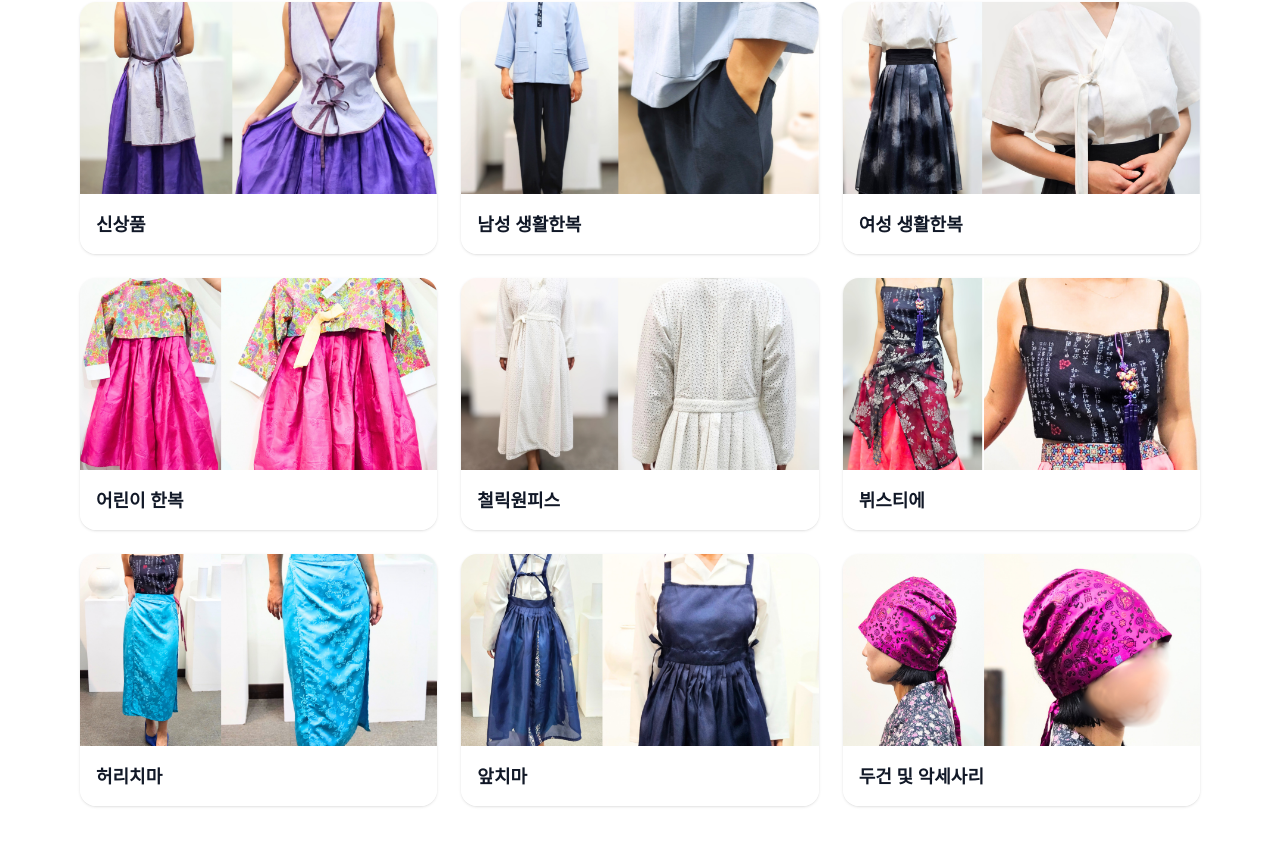
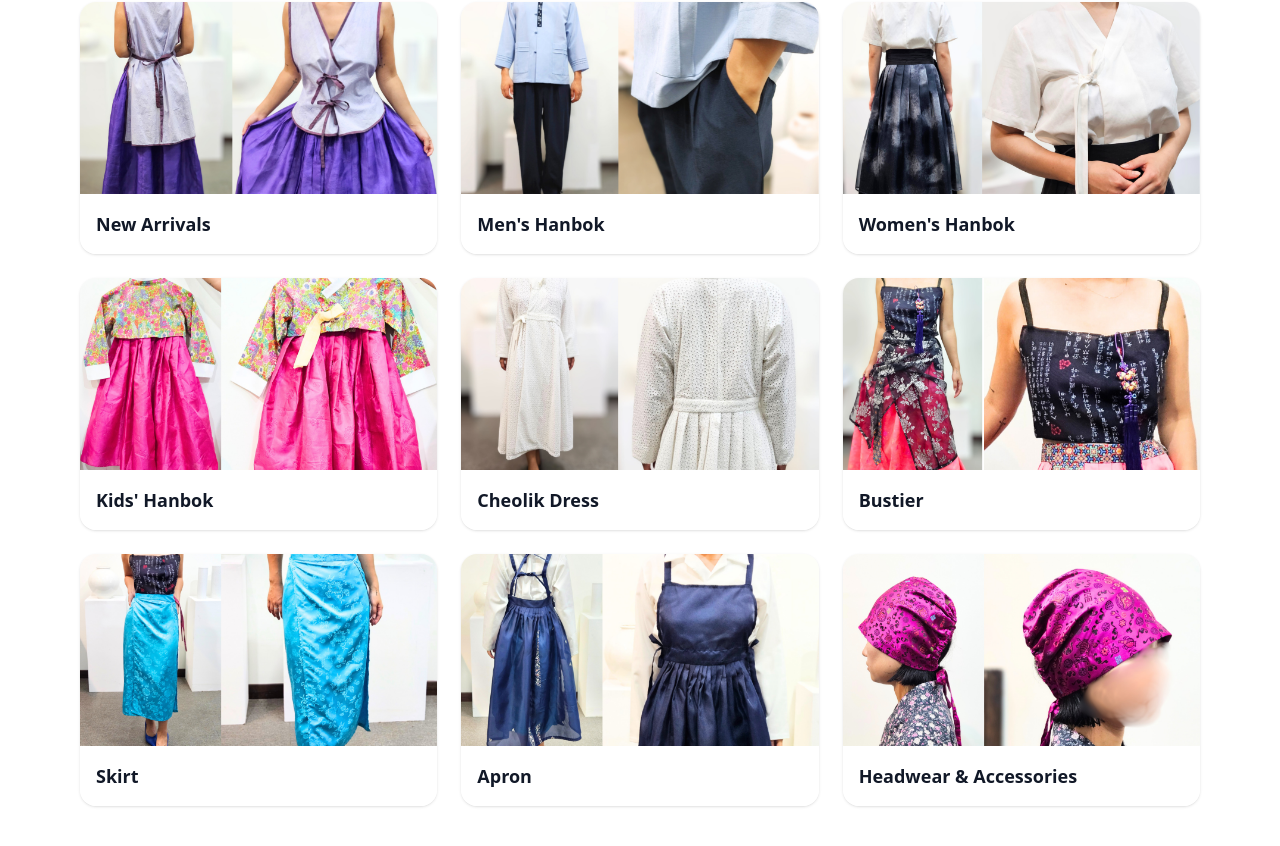
Before and after one commit to SketchMorph/hangage-site, a Next.js app: page /en/products in a window 1280 px wide. Shown: the part 194-1040 px from the top of the page. Built offline with nearby package versions, Linux system fonts and the light colour scheme.

Commit message:
Update page.jsx

```diff
--- a/app/[lang]/products/page.jsx
+++ b/app/[lang]/products/page.jsx
@@ -2,37 +2,106 @@
 import Link from "next/link";
 import { useParams } from "next/navigation";
 
-// 메인 9개 카테고리 (HanbokLanding.jsx와 동일하게 유지)
+// 카테고리 기본 구조 (이미지 + slug)
 const MAIN_CATEGORIES = [
-  { slug: "new", title: "신상품", img: "/danP001.png" },
-  { slug: "men", title: "남성 생활한복", img: "/maleB002.png" },
-  { slug: "women", title: "여성 생활한복", img: "/hanW001.png" },
-  { slug: "kids", title: "어린이 한복", img: "/childP001.png" },
-  { slug: "cheolik", title: "철릭원피스", img: "/oneW001.png" },
-  { slug: "bustier", title: "뷔스티에", img: "/strapB001.png" },
-  { slug: "skirt", title: "허리치마", img: "/skirtB001.png" },
-  { slug: "apron", title: "앞치마", img: "/apronB001.png" },
-  { slug: "accessories", title: "두건 및 악세사리", img: "/hairP001.png" },
+  { slug: "new", img: "/danP001.png" },
+  { slug: "men", img: "/maleB002.png" },
+  { slug: "women", img: "/hanW001.png" },
+  { slug: "kids", img: "/childP001.png" },
+  { slug: "cheolik", img: "/oneW001.png" },
+  { slug: "bustier", img: "/strapB001.png" },
+  { slug: "skirt", img: "/skirtB001.png" },
+  { slug: "apron", img: "/apronB001.png" },
+  { slug: "accessories", img: "/hairP001.png" },
 ];
+
+// 언어별 카테고리 번역
+const CATEGORY_TITLES = {
+  ko: {
+    new: "신상품",
+    men: "남성 생활한복",
+    women: "여성 생활한복",
+    kids: "어린이 한복",
+    cheolik: "철릭원피스",
+    bustier: "뷔스티에",
+    skirt: "허리치마",
+    apron: "앞치마",
+    accessories: "두건 및 악세사리",
+    title: "카테고리",
+  },
+  en: {
+    new: "New Arrivals",
+    men: "Men's Hanbok",
+    women: "Women's Hanbok",
+    kids: "Kids' Hanbok",
+    cheolik: "Cheolik Dress",
+    bustier: "Bustier",
+    skirt: "Skirt",
+    apron: "Apron",
+    accessories: "Headwear & Accessories",
+    title: "Categories",
+  },
+  ja: {
+    new: "新商品",
+    men: "男性韓服",
+    women: "女性韓服",
+    kids: "子供韓服",
+    cheolik: "チョリックワンピース",
+    bustier: "ビスチェ",
+    skirt: "スカート",
+    apron: "エプロン",
+    accessories: "アクセサリー",
+    title: "カテゴリ",
+  },
+  zh: {
+    new: "新品",
+    men: "男士韩服",
+    women: "女士韩服",
+    kids: "儿童韩服",
+    cheolik: "齐褶连衣裙",
+    bustier: "束身衣",
+    skirt: "裙子",
+    apron: "围裙",
+    accessories: "头饰及配件",
+    title: "类别",
+  },
+  fr: {
+    new: "Nouveautés",
+    men: "Hanbok Homme",
+    women: "Hanbok Femme",
+    kids: "Hanbok Enfant",
+    cheolik: "Robe Cheolik",
+    bustier: "Bustier",
+    skirt: "Jupe",
+    apron: "Tablier",
+    accessories: "Accessoires",
+    title: "Catégories",
+  },
+};
 
 export default function ProductsPage() {
   const { lang } = useParams();
+  const t = CATEGORY_TITLES[lang] || CATEGORY_TITLES["ko"]; // fallback: 한국어
 
   return (
     <div className="max-w-6xl mx-auto px-4 py-16">
-      <h1 className="text-3xl font-bold mb-8">카테고리</h1>
+      <h1 className="text-3xl font-bold mb-8">{t.title}</h1>
       <div className="grid sm:grid-cols-2 md:grid-cols-3 gap-6">
         {MAIN_CATEGORIES.map((c) => (
-          <Link key={c.slug} href={`/${lang}/lookbook/${c.slug}`} className="group">
+          <Link
+            key={c.slug}
+            href={`/${lang}/lookbook/${c.slug}`}
+            className="group"
+          >
             <div className="rounded-2xl overflow-hidden shadow hover:shadow-lg transition">
               <img
                 src={c.img}
-                alt={c.title}
+                alt={t[c.slug]}
                 className="w-full h-48 object-cover object-center"
               />
               <div className="p-4 bg-white">
                 <h3 className="text-lg font-semibold group-hover:text-blue-600">
-                  {c.title}
+                  {t[c.slug]}
                 </h3>
               </div>
             </div>
```
